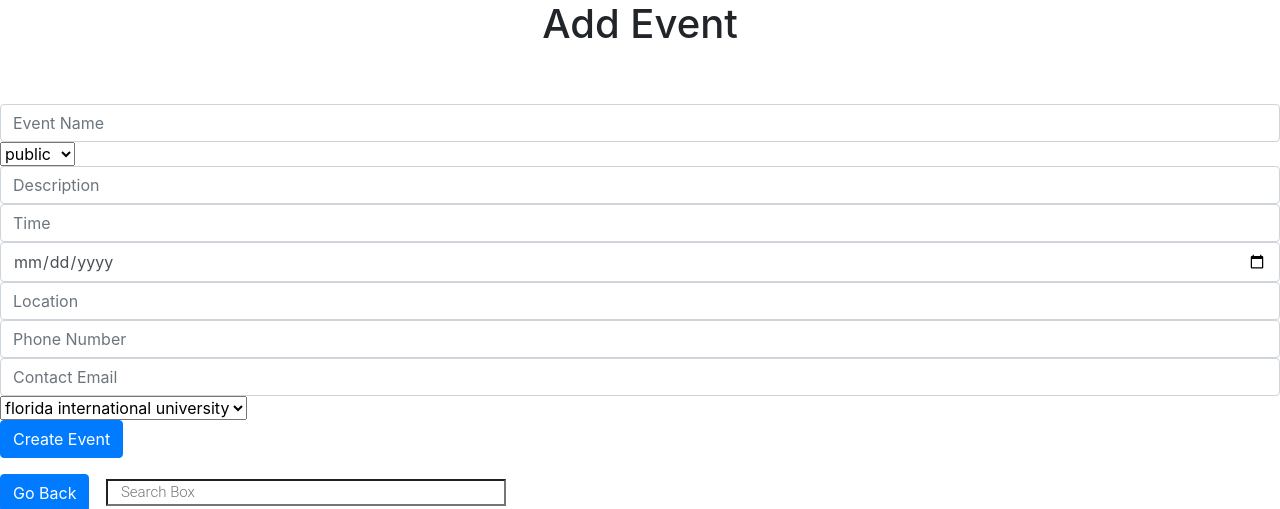
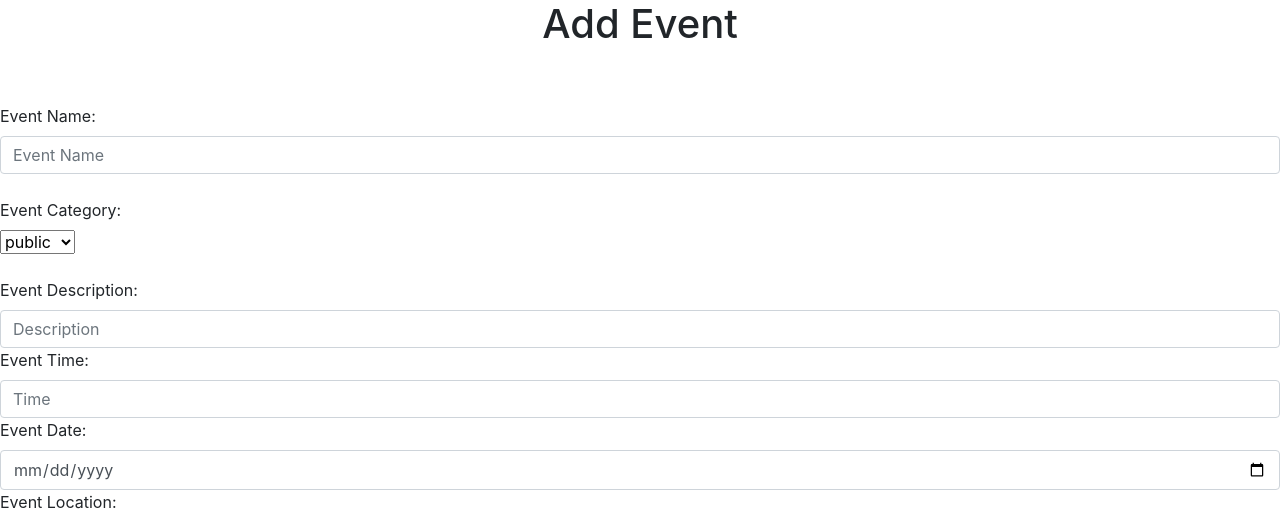
Before and after one commit to GabLikesCoffee/DatabaseConceptsProjectMAMP, a PHP site: page /createEvents.php in a window 1280 px wide. Shown: the top 509 px of the page. Run offline with PHP 8.4, Linux system fonts and the light colour scheme; a user stored in the database is signed in; data comes from the database, SQL or seed files in the repository; a stand-in replaces the project's code that opens the database connection; some libraries are stand-ins or nearby versions.

Commit message:
Fixed sql call in home page and added RSO events to the call
-Also added labels to the create events page. It looks like a lot of changes but that's just because VSC auto indents the code upon saving.

```diff
--- a/createEvents.php
+++ b/createEvents.php
@@ -28,31 +28,45 @@
     <br />
     <form method="post" name="submit">
 
+        <label>Event Name:</label>
         <input required type="text" name="name" class="form-control" placeholder="Event Name"></input>
 
+        <br />
+        <label>Event Category:</label>
+        <br />
         <select class="form-select" name="category" onchange="checkRSO()" id='category'>
             <option selected value="public">public</option>
             <option value="private">private</option>
             <option value="RSO">RSO</option>
         </select>
 
+        <br />
         <div id="rsoNameSelect" hidden>
             No RSOs!
         </div>
 
+        <br />
+        <label>Event Description:</label>
         <input required type="textarea" name="description" class="form-control" placeholder="Description"></input>
 
+        <label>Event Time:</label>
         <input required type="input" name="time" class="form-control" placeholder="Time"></input>
 
+        <label>Event Date:</label>
         <input required type="date" name="date" class="form-control" placeholder="Date"></input>
 
+        <label>Event Location:</label>
         <input required type="input" name="location" class="form-control" placeholder="Location"></input>
 
+        <label>Contact Phone:</label>
         <input required type="input" name="contactPhone" class="form-control" placeholder="Phone Number"></input>
 
+        <label>Contact Email:</label>
         <input required type="email" name="contactEmail" class="form-control" placeholder="Contact Email"></input>
 
+        <label>Associated University:</label>
         <div id="uniSelect"></div>
+        <br />
 
 
         <button class="btn btn-primary" name="submit">Create Event</button>
```
Also changed, not shown: homePage.php (+2 -7 lines). Lines whose indentation alone changed are shown as unchanged.
